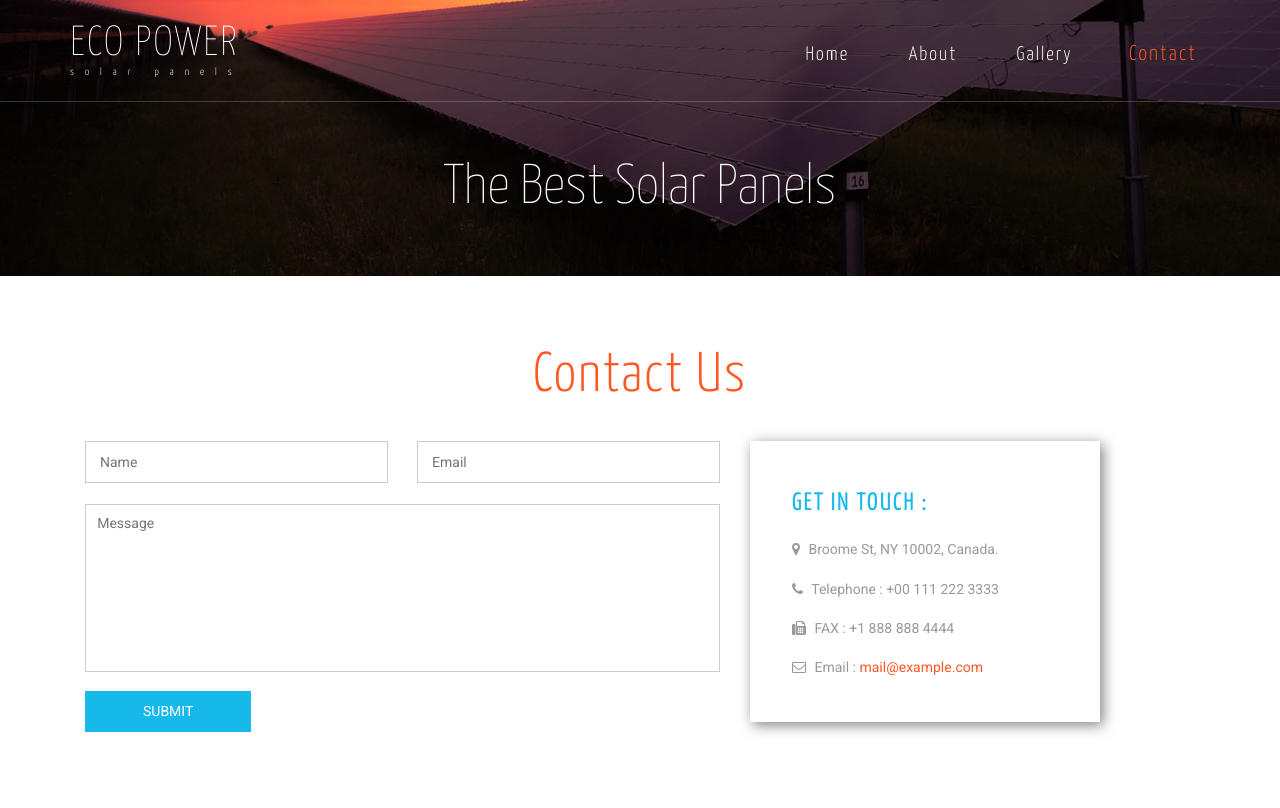
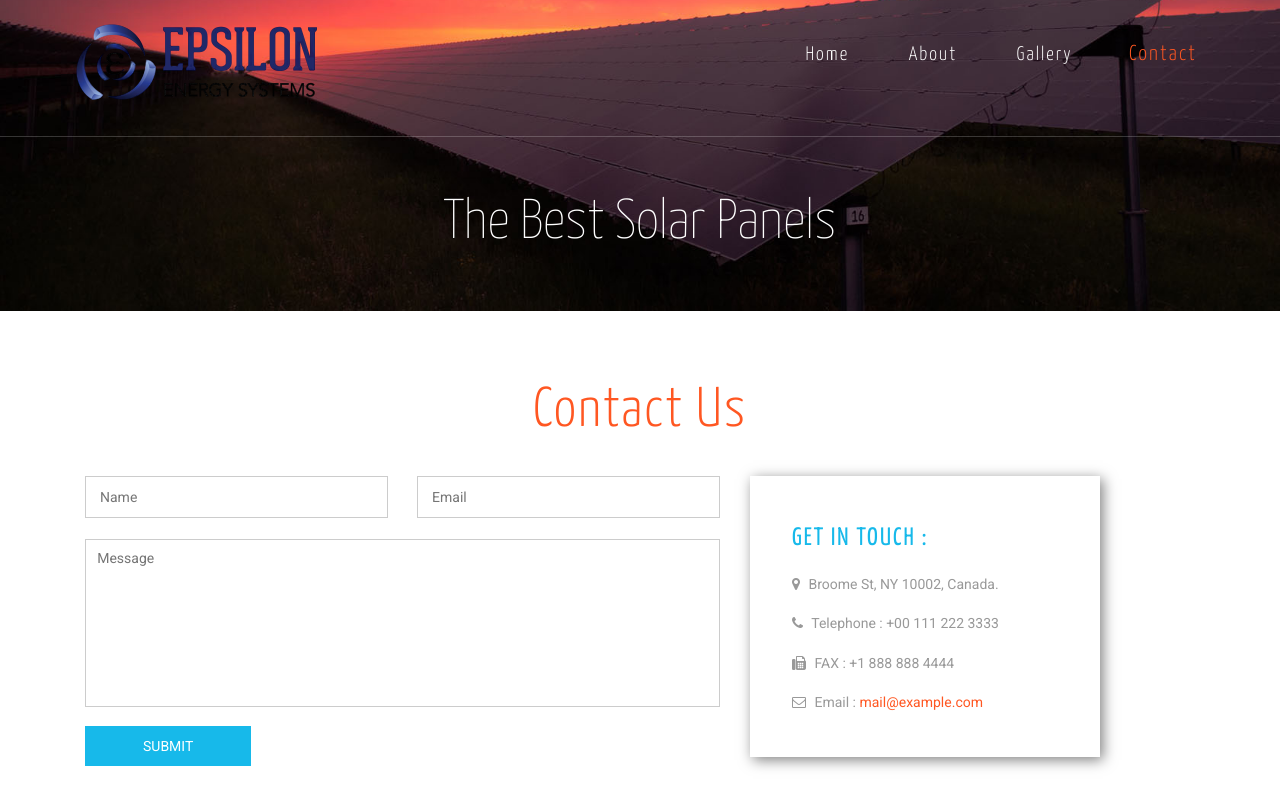
Before and after one commit to statowebtech/epsilon, a plain HTML site: page contact.html in a window 1280 px wide. Shown: the top 808 px of the page. Drawn offline with Linux system fonts and the light colour scheme; grey boxes are pictures that could not be loaded.

Commit message:
Update contact.html

```diff
--- a/contact.html
+++ b/contact.html
@@ -31,7 +31,7 @@
 							<span class="icon-bar"></span>
 							<span class="icon-bar"></span>
 						</button>
-						<h1><a href="index.html">ECO POWER<span>solar panels</span> </a></h1>
+						<h1><a href="index.html"><img src="images/logo.png" alt=" " class="img-responsive"/> </a></h1>
 					</div>
 					<!-- Collect the nav links, forms, and other content for toggling -->
 					<div class="collapse navbar-collapse" id="bs-example-navbar-collapse-1">
```
